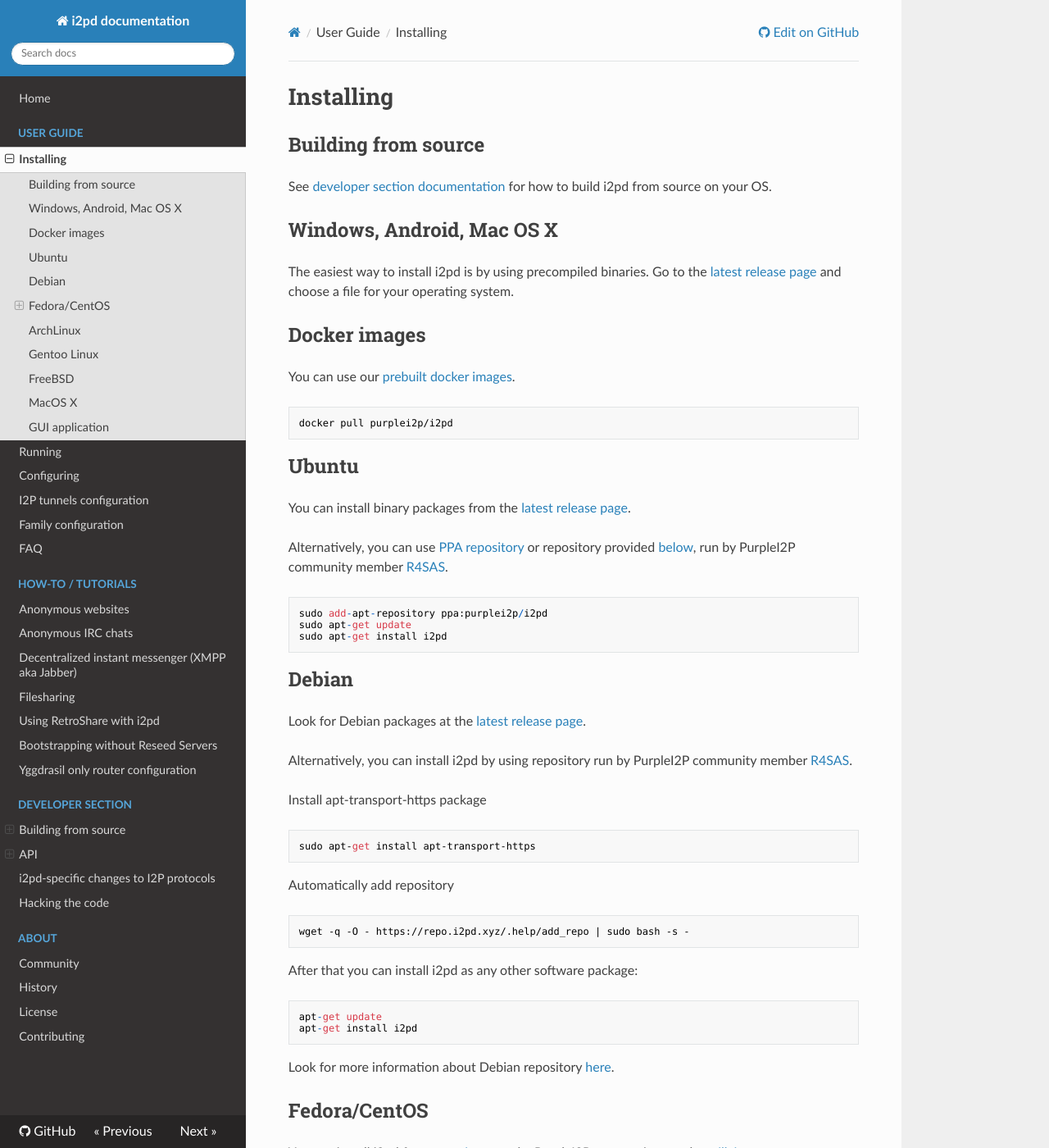
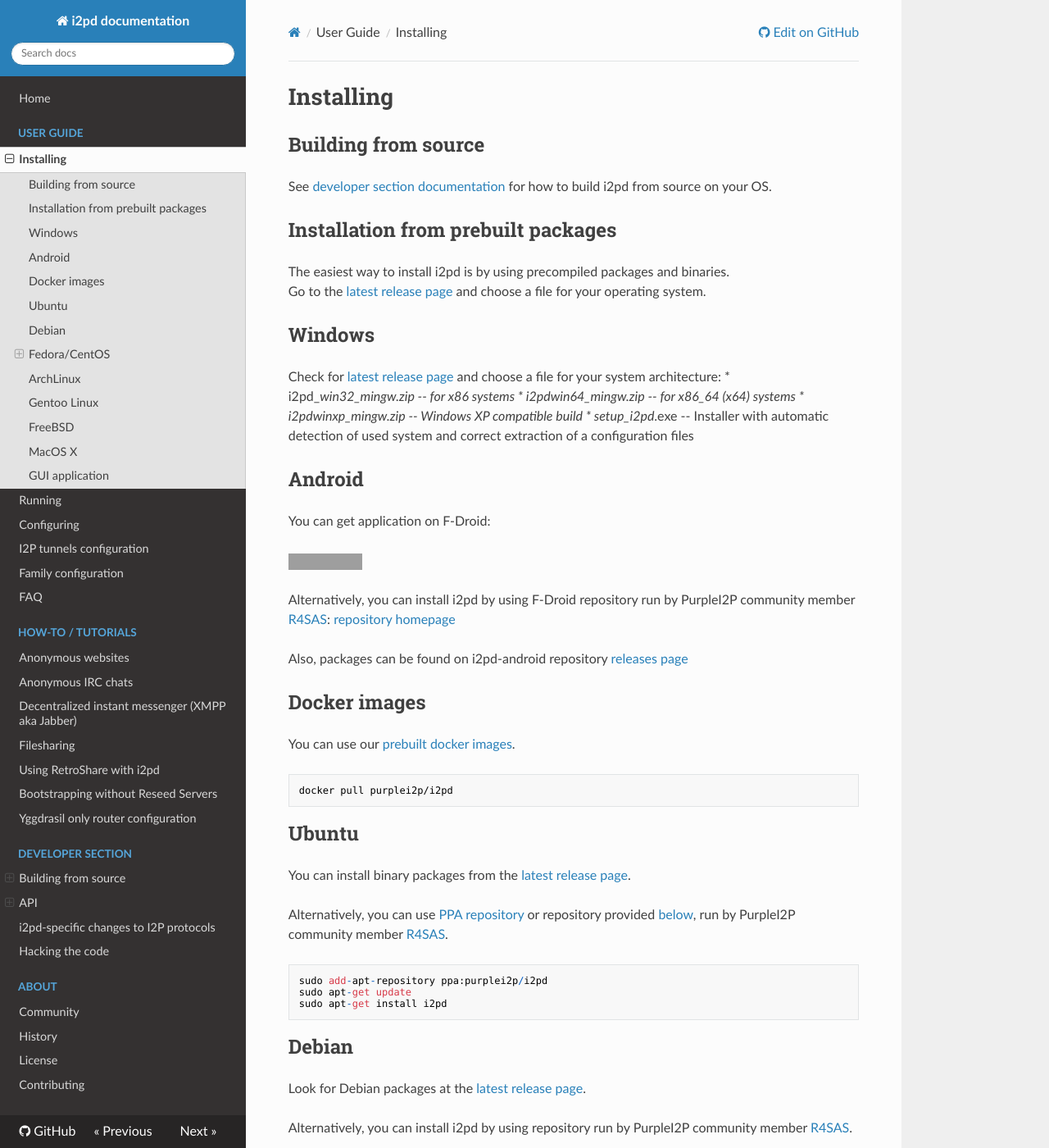
Before and after one commit to PurpleI2P/i2pd_docs_en, an MkDocs documentation site: the page built from docs/user-guide/install.md, in a window 1280 px wide and 1400 px high. Shown: the whole window at 82% size. Built offline with MkDocs 1.6.1, drawn with Linux system fonts in a browser that asks for light colours; nearby versions of some CDN libraries; old or Windows-style settings are respelled for this version of MkDocs; some of the changed text lies outside the part shown; grey boxes are pictures that could not be loaded.

Commit message:
update installation docs
Signed-off-by: R4SAS <r4sas@i2pmail.org>

```diff
--- a/docs/user-guide/install.md
+++ b/docs/user-guide/install.md
@@ -1,17 +1,37 @@
 Installing
 ==========
 
-Building from source
---------------------
+## Building from source
 
 See [developer section documentation](../devs/building/requirements.md) for how to build i2pd from source on your OS.
 
 
-Windows, Android, Mac OS X
---------------------------
+## Installation from prebuilt packages
 
-The easiest way to install i2pd is by using precompiled binaries.
+The easiest way to install i2pd is by using precompiled packages and binaries.
 Go to the [latest release page](https://github.com/PurpleI2P/i2pd/releases/latest) and choose a file for your operating system.
+
+
+## Windows
+
+Check for [latest release page](https://github.com/PurpleI2P/i2pd/releases/latest) and choose a file for your system architecture:
+* i2pd_*_win32_mingw.zip -- for x86 systems
+* i2pd_*_win64_mingw.zip -- for x86_64 (x64) systems
+* i2pd_*_winxp_mingw.zip -- Windows XP compatible build
+* setup_i2pd_*.exe -- Installer with automatic detection of used system and correct extraction of a configuration files
+
+
+## Android
+
+You can get application on F-Droid:
+
+[<img src="https://fdroid.gitlab.io/artwork/badge/get-it-on.png"
+     alt="Get it on F-Droid"
+     height="80">](https://f-droid.org/packages/org.purplei2p.i2pd/)
+
+Alternatively, you can install i2pd by using F-Droid repository run by PurpleI2P community member [R4SAS](https://twitter.com/i2pr4sas): [repository homepage](https://fdroid.i2pd.xyz/)
+
+Also, packages can be found on i2pd-android repository [releases page](https://github.com/PurpleI2P/i2pd-android/releases/latest)
 
 
 ## Docker images
@@ -48,15 +68,15 @@ Automatically add repository
 
 After that you can install i2pd as any other software package:
 
-    apt-get update
-    apt-get install i2pd
+    sudo apt-get update
+    sudo apt-get install i2pd
 
-Look for more information about Debian repository [here](https://repo.i2pd.xyz/.help/readme.txt).
+Look for more information about Debian repository [here](https://repo.i2pd.xyz/.help/readme.html).
 
 ## Fedora/CentOS
 
 You can install i2pd from [repository](https://copr.fedorainfracloud.org/coprs/supervillain/i2pd/)
-run by PurpleI2P community member [villain](https://twitter.com/el_villano_loco).
+run by PurpleI2P community member [villain](https://twitter.com/el_villano_loco) and maintained by [R4SAS](https://twitter.com/i2pr4sas).
 
 ### Centos 7:
 
```
